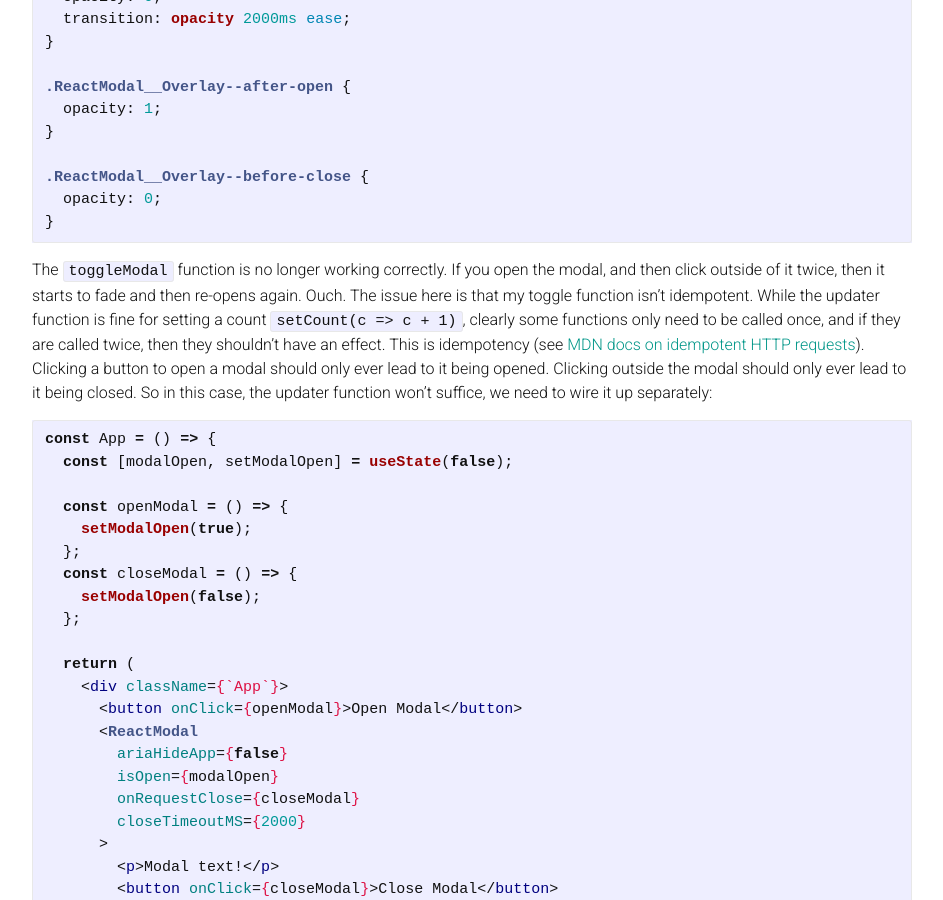
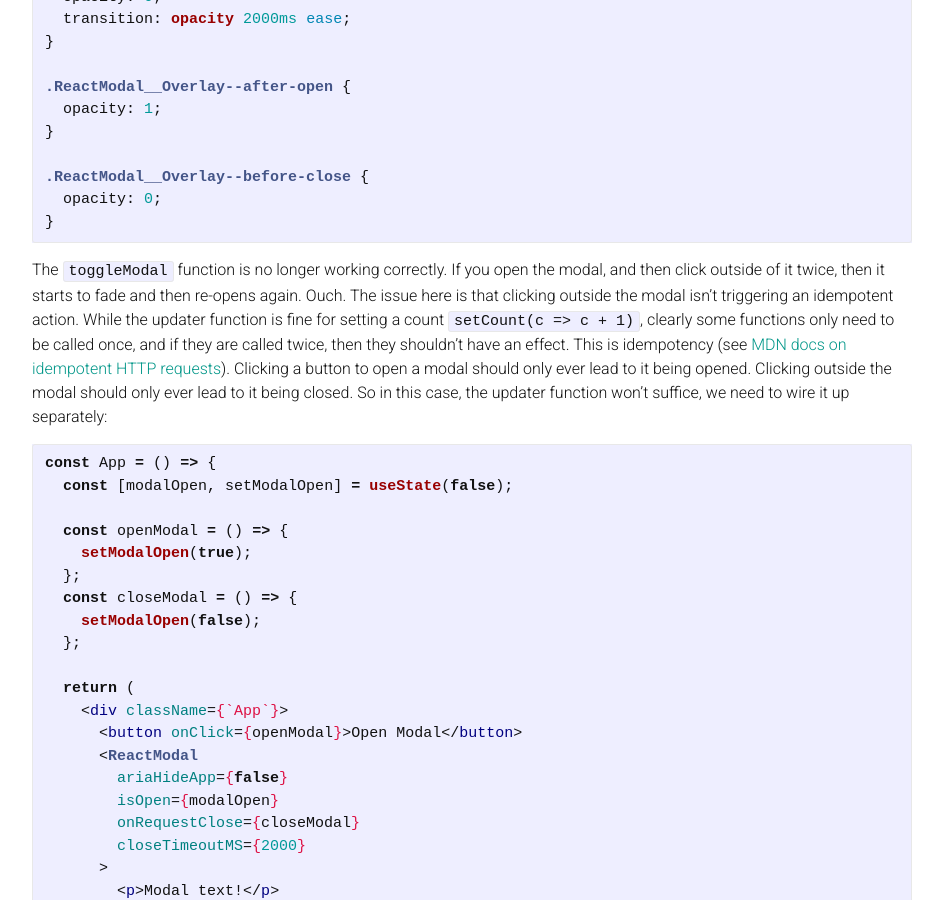
Before and after one commit to leefreemanxyz/blog-jekyll, a Jekyll site: the page built from _posts/2020-06-01-getting-caught-out-by-idempotency.md, in a window 1280 px wide and 900 px high, scrolled down 2252 px. Shown: the whole window, without its empty margins (168-1111 px from the left). Built offline with Jekyll 4.4.1, drawn with Linux system fonts in a browser that asks for light colours; some of the changed text lies outside the part shown.

Commit message:
reword slightly

````diff
--- a/_posts/2020-06-01-getting-caught-out-by-idempotency.md
+++ b/_posts/2020-06-01-getting-caught-out-by-idempotency.md
@@ -108,7 +108,7 @@ At the moment, there doesn't seem to be any bug here. If you click "Open Modal",
 }
 ```
 
-The `toggleModal` function is no longer working correctly. If you open the modal, and then click outside of it twice, then it starts to fade and then re-opens again. Ouch. The issue here is that my toggle function isn't idempotent. While the updater function is fine for setting a count `setCount(c => c + 1)`, clearly some functions only need to be called once, and if they are called twice, then they shouldn't have an effect. This is idempotency (see [MDN docs on idempotent HTTP requests](https://developer.mozilla.org/en-US/docs/Glossary/Idempotent)). Clicking a button to open a modal should only ever lead to it being opened. Clicking outside the modal should only ever lead to it being closed. So in this case, the updater function won't suffice, we need to wire it up separately:
+The `toggleModal` function is no longer working correctly. If you open the modal, and then click outside of it twice, then it starts to fade and then re-opens again. Ouch. The issue here is that clicking outside the modal isn't triggering an idempotent action. While the updater function is fine for setting a count `setCount(c => c + 1)`, clearly some functions only need to be called once, and if they are called twice, then they shouldn't have an effect. This is idempotency (see [MDN docs on idempotent HTTP requests](https://developer.mozilla.org/en-US/docs/Glossary/Idempotent)). Clicking a button to open a modal should only ever lead to it being opened. Clicking outside the modal should only ever lead to it being closed. So in this case, the updater function won't suffice, we need to wire it up separately:
 
 ```jsx
 const App = () => {
````
Also changed, not shown: other parts of _posts/2020-06-01-getting-caught-out-by-idempotency.md (+1 -1 lines).
